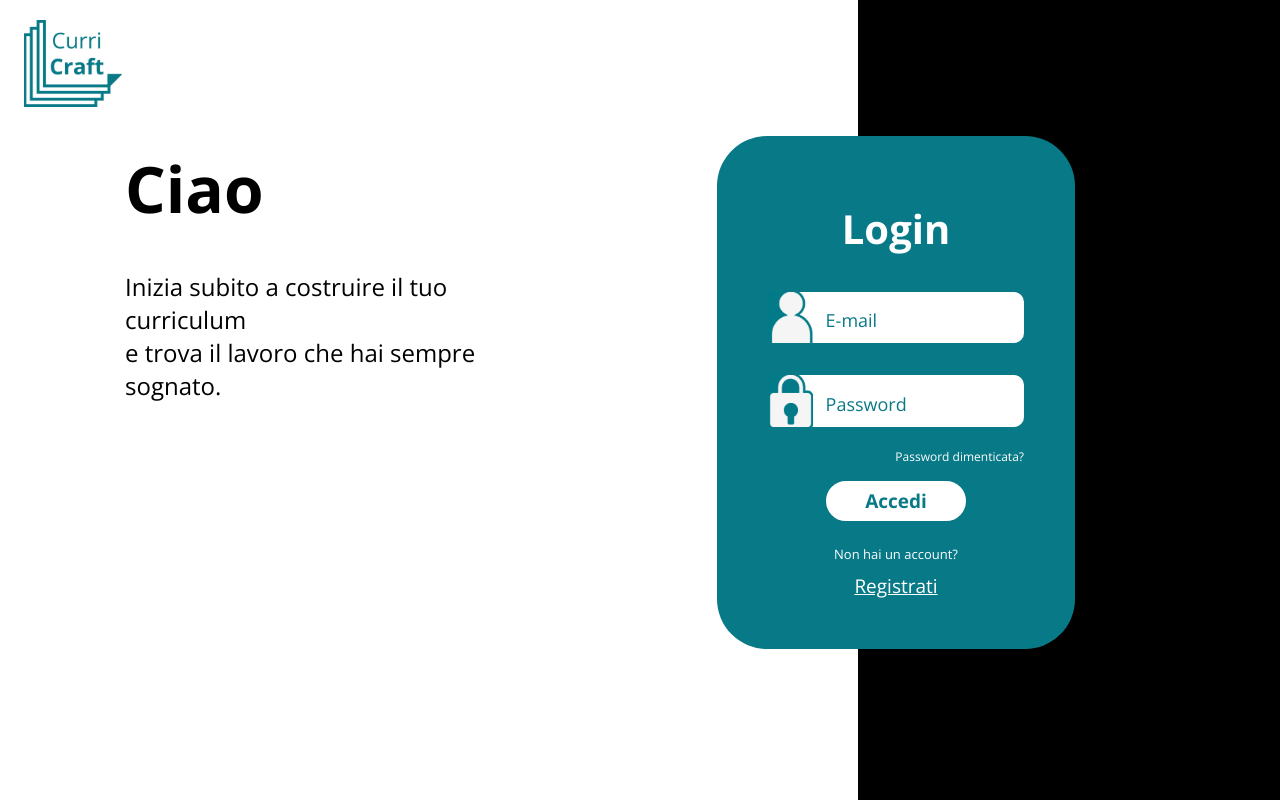
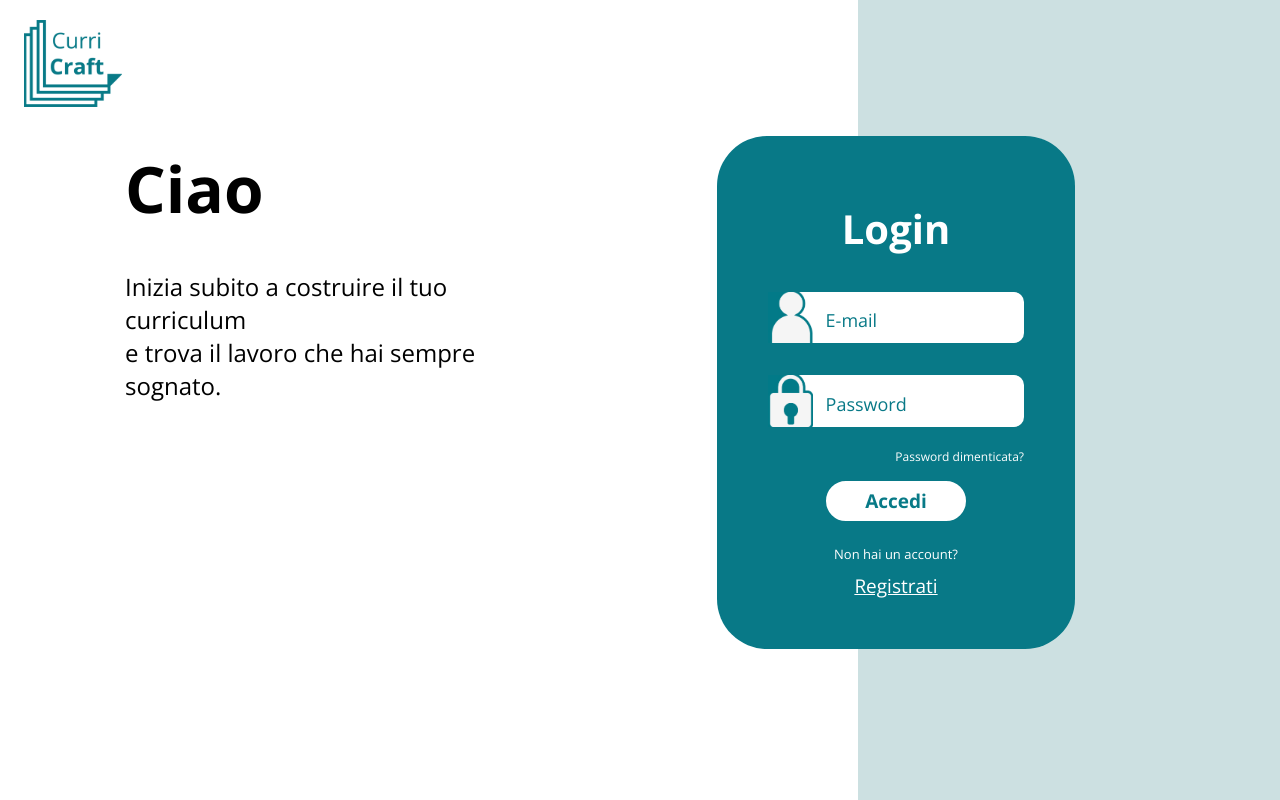
Before and after one commit to GeoAlva/webdesign6, a React (Create React App) app: page /login in a window 1280 px wide. Built offline with nearby package versions, Linux system fonts and the light colour scheme.

Commit message:
modifica background login fatta per errore

```diff
--- a/src/pages/login/login.css
+++ b/src/pages/login/login.css
@@ -41,7 +41,7 @@
 
 .bg-login {
     position: absolute;
-    background-color: #000000;
+    background-color: #cce0e1;
     height: 100%;
     color: #cce0e1;
     right: 0;
```
